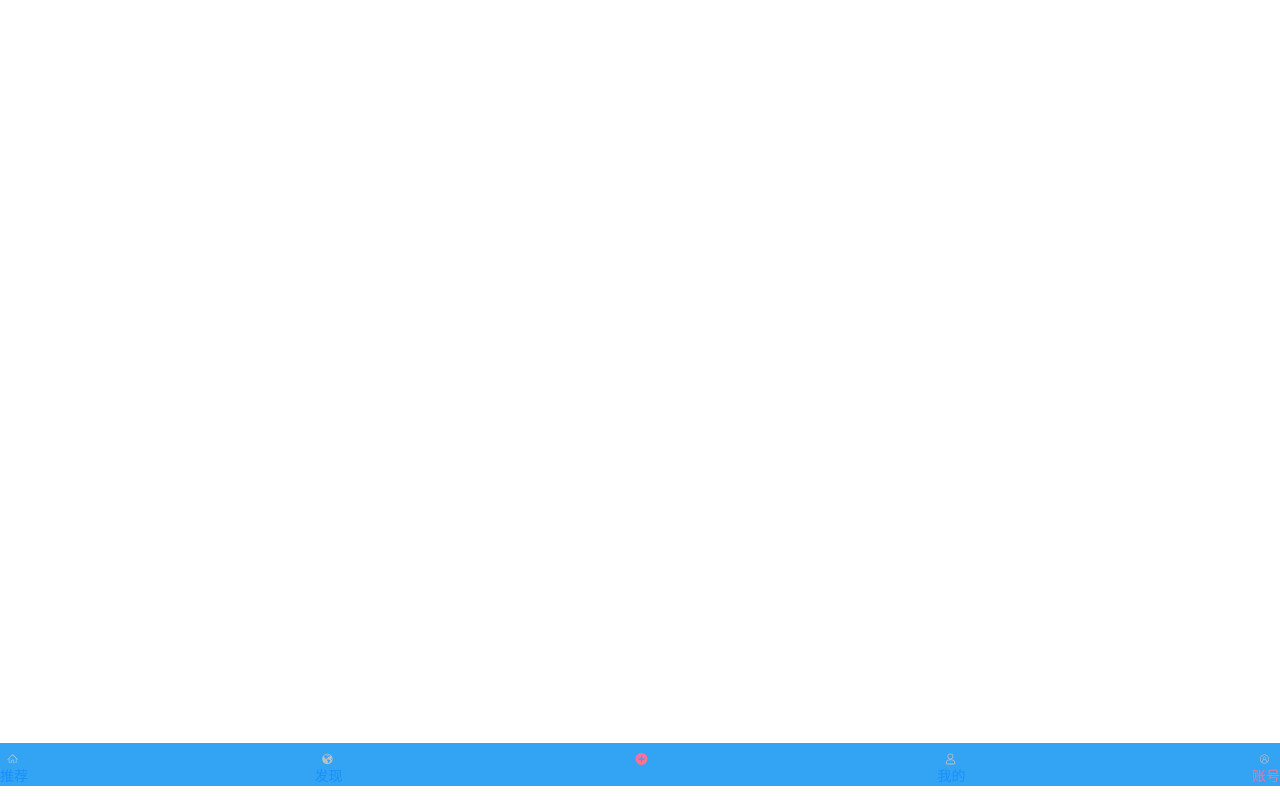
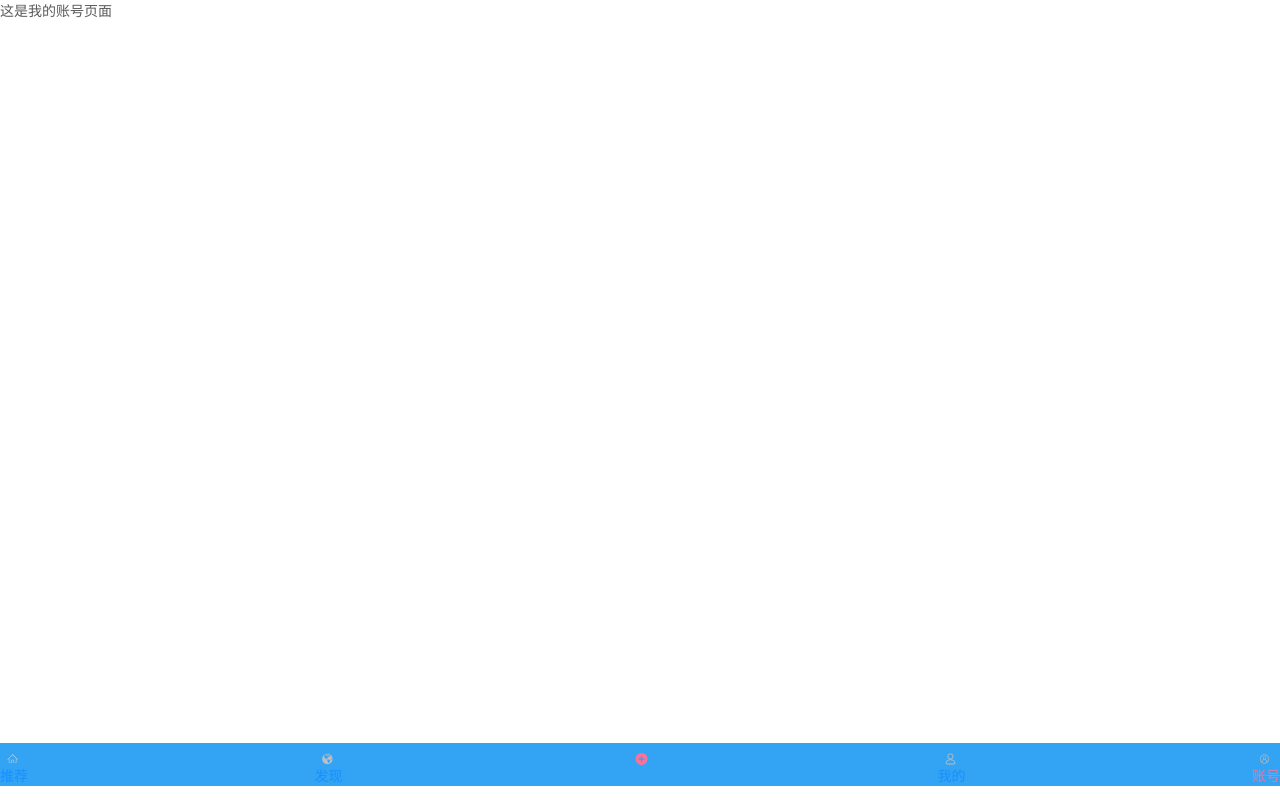
Before and after one commit to 1738376632/app, a React (Create React App) app: page /#/account in a window 1280 px wide. Built offline with nearby package versions, Linux system fonts and the light colour scheme.

Commit message:
完成了页面的搭建

```diff
--- a/src/App.js
+++ b/src/App.js
@@ -5,12 +5,18 @@ import Navbar from "./App/index.js"
 import Hone   from "./App/home"
 // import Base from "./project/ces"
 import Found from "./App/found"
+import My from "./App/my"
+import Account from  "./App/Account"
+import Push from "./App/push"
 
 function App() {
   return (
     <HashRouter>
       <Route  exact path="/" component={Hone}></Route>
       <Route exact path="/found" component={Found}></Route>
+      <Route exact path="/my" component={My}></Route>
+      <Route exact path="/account" component={Account}></Route>
+      <Route exact path="/push" component={Push}></Route>
       <Route path="/" component={Navbar}></Route>
     </HashRouter>
   );
--- /dev/null
+++ b/src/App/Account/index.js
@@ -0,0 +1,7 @@
+import React from "react";
+
+export default class My extends React.Component {
+    render() {
+        return (<div> 这是我的账号页面 </div>);
+    }
+}
--- /dev/null
+++ b/src/App/my/index.js
@@ -0,0 +1,7 @@
+import React from "react";
+
+export default class My extends React.Component {
+    render() {
+        return (<div> 这是我的页面 </div>);
+    }
+}
--- /dev/null
+++ b/src/App/push/index.js
@@ -0,0 +1,7 @@
+import React from "react";
+
+export default class My extends React.Component {
+    render() {
+        return (<div> 这是发布页面</div>);
+    }
+}
```
